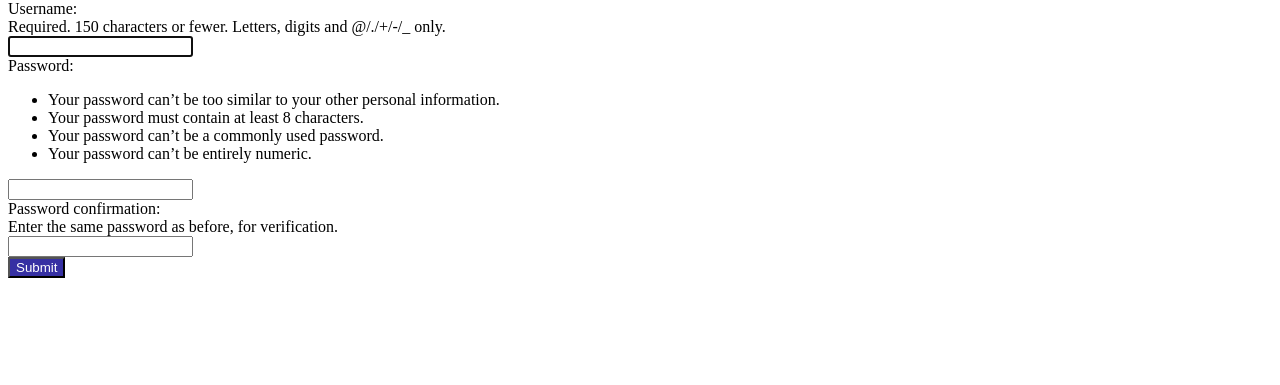
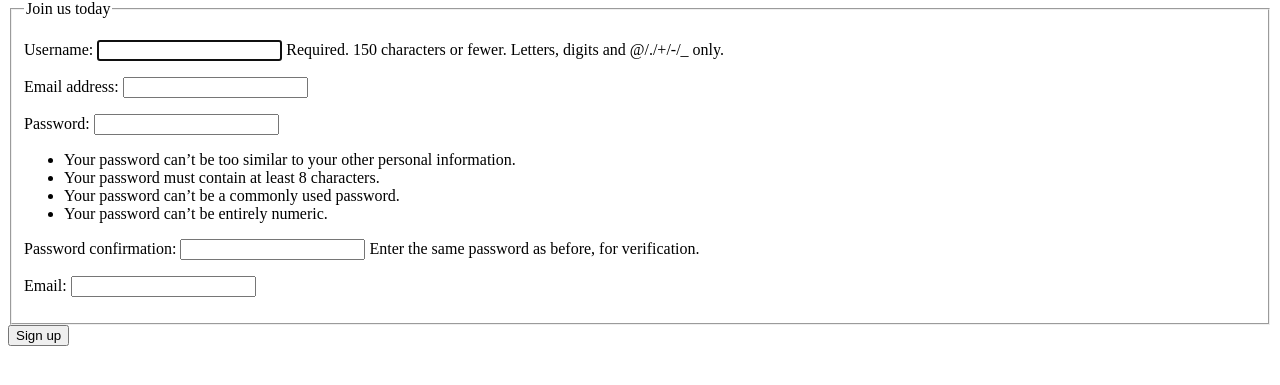
Before and after one commit to infinitegrace/userAuth, a Django app: page /register/ in a window 1280 px wide. Shown: the part 26-411 px from the top of the page. Run offline with Django 5.2, Linux system fonts and the light colour scheme; some libraries are stand-ins or nearby versions.

Commit message:
user creation form added

```diff
--- a/myapp/views.py
+++ b/myapp/views.py
@@ -4,7 +4,7 @@ from django.contrib.auth.models import User, auth
 from django.contrib import messages
 from django.http import HttpResponse
 from django.contrib.auth.forms import UserCreationForm
-
+from django import forms
 
 # Create your views here.
 def index(request):
@@ -61,6 +61,14 @@ def register(request):
   # Using the usercreation module to create and validate our form
 
 # comment this session if the above session is uncommented
-  form = UserCreationForm()
+
+
+  class UserRegisterationForm(UserCreationForm):
+    Email = forms.EmailField()
+    class Meta:
+        model = User
+        fields = ['username', 'email', 'password1', 'password2']
+
+  form = UserRegisterationForm()
 
   return render(request, 'register.html', {'form':form})
--- a/templates/register.html
+++ b/templates/register.html
@@ -33,8 +33,8 @@
 
 
 
-<form method="POST" action="/register/">
- {% csrf_token %}
+<!-- <form method="POST" action="/register/">
+ {% csrf_token %} -->
 
  <!-- <p>Enter Username: </p>
  <input type="text" name="username"/>
@@ -48,11 +48,35 @@
  <p>Repeat Password: </p>
  <input type="password" name="password2"/><br> -->
 
- {{form}}
+<!--  {{form}}
 
- <button style="background:#3630a3;color:white;" type="submit" >Submit</button>
+<button style="background:#3630a3;color:white;" type="submit" >Submit</button>
 
- </form>
+</form> -->
+
+ {% load crispy_forms_tags %}
+
+
+ <div class="content-section">
+
+  <!-- Sign up form -->
+  <form method="POST" action="/register/">
+   {% csrf_token %}
+
+    <fieldset class="form-group">
+      <legend class="border-bottom mb-4">Join us today
+      </legend>
+      {{ form|crispy }}
+    </fieldset>
+
+    <div class="form-group">
+      <button class="btn btn-outline-info" type="submit">Sign up</button>
+    </div>
+
+  </div>
+
+  </form>
+
 
 </body>
 </html>
```
